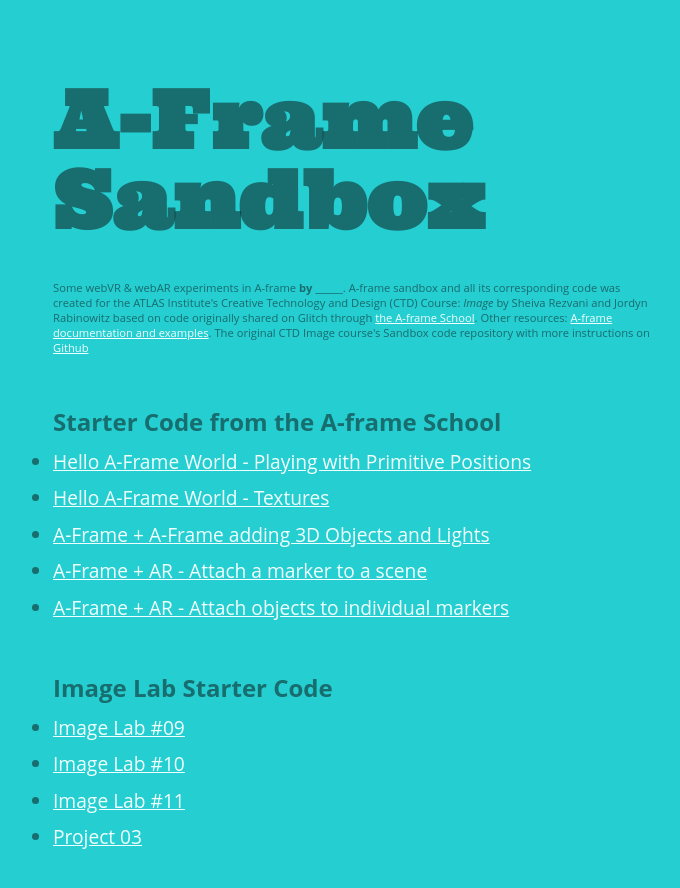
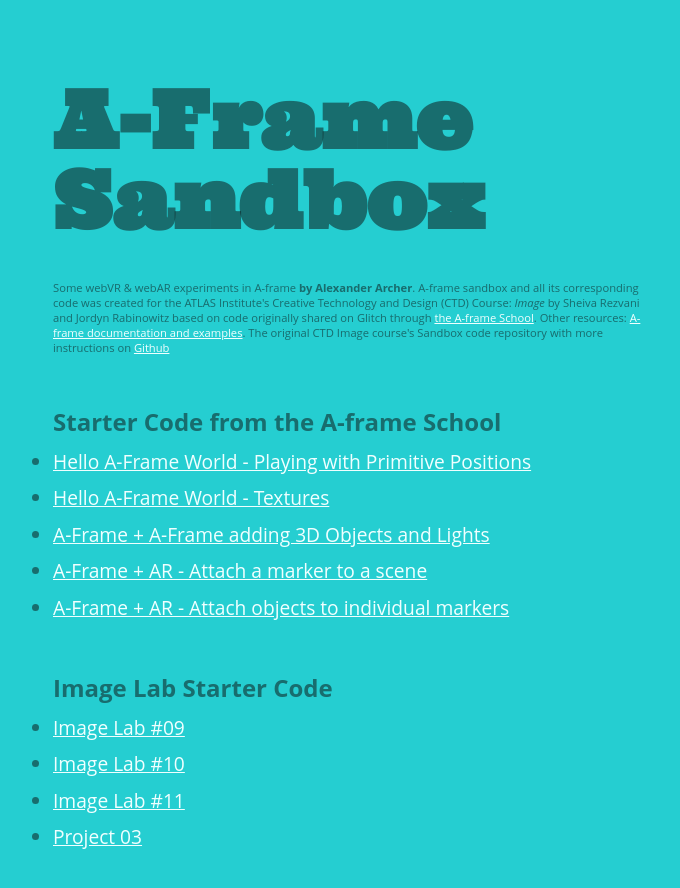
Before and after one commit to AlexA2300/ImageFall25, a plain HTML site: page index.html in a window 1280 px wide. Shown: the whole page, without its empty margins (203-883 px from the left). Drawn offline with Linux system fonts and the light colour scheme; a web font is replaced by a local one.

Commit message:
Added my name

```diff
--- a/index.html
+++ b/index.html
@@ -7,7 +7,7 @@
   </head>
   <body>
     <h1>A-Frame Sandbox</h1>
-    <p>Some webVR &amp; webAR experiments in A-frame <b>by ______</b>. A-frame sandbox and all its corresponding code was created for the ATLAS Institute's Creative Technology and Design &#40;CTD&#41; Course: <i>Image</i> by Sheiva Rezvani and Jordyn Rabinowitz based on code originally shared on Glitch through <a href="https://aframe.io/aframe-school/#/" target="_blank">the A-frame School</a>. Other resources: <a href="https://aframe.io/">A-frame documentation and examples</a>. The original CTD Image course&#39;s Sandbox code repository with more instructions on <a href="https://github.com/sheiva/aframe-example-code">Github</a> </p>
+    <p>Some webVR &amp; webAR experiments in A-frame <b>by Alexander Archer</b>. A-frame sandbox and all its corresponding code was created for the ATLAS Institute's Creative Technology and Design &#40;CTD&#41; Course: <i>Image</i> by Sheiva Rezvani and Jordyn Rabinowitz based on code originally shared on Glitch through <a href="https://aframe.io/aframe-school/#/" target="_blank">the A-frame School</a>. Other resources: <a href="https://aframe.io/">A-frame documentation and examples</a>. The original CTD Image course&#39;s Sandbox code repository with more instructions on <a href="https://github.com/sheiva/aframe-example-code">Github</a> </p>
 
     <h2>Starter Code from the A-frame School</h2>
     <ul>
```
